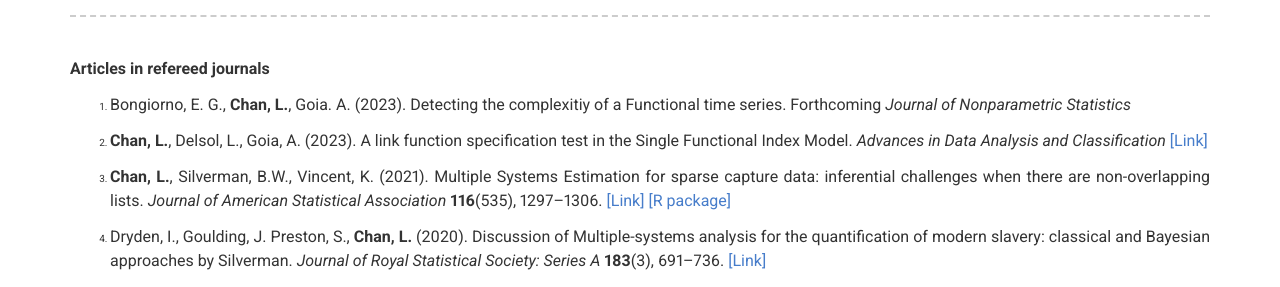
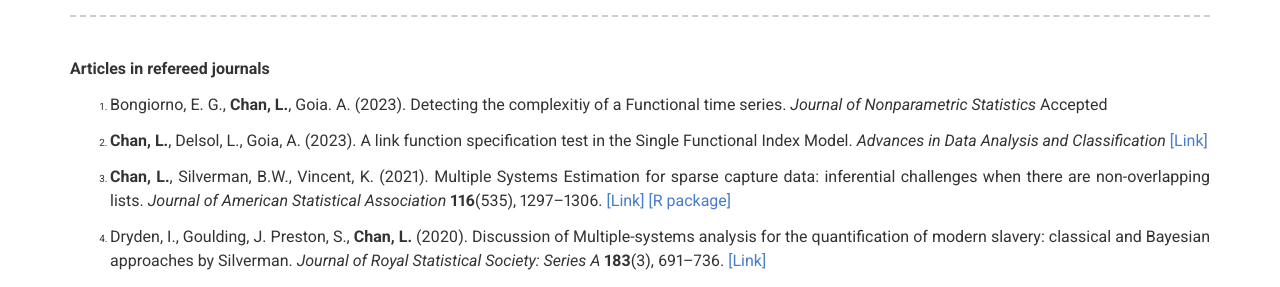
Before and after one commit to Laxchan/Laxchan.github.io, a Jekyll site: the page built from index.md, in a window 1280 px wide and 900 px high, scrolled down 1680 px. Shown: the part 165-452 px from the top of the window. Built offline with Jekyll 4.4.1, drawn with Linux system fonts in a browser that asks for light colours.

Commit message:
Update _config.yml

```diff
--- a/_config.yml
+++ b/_config.yml
@@ -45,9 +45,10 @@
 
   **Articles in refereed journals**
 
-  1. Bongiorno, E. G., **Chan, L.**, Goia. A. (2023). Detecting the complexitiy of a Functional time series. Forthcoming *Journal of Nonparametric Statistics*
+  1. Bongiorno, E. G., **Chan, L.**, Goia. A. (2023). Detecting the complexitiy of a Functional time series. *Journal of Nonparametric Statistics* Accepted
 
-  1. **Chan, L.**, Delsol, L., Goia, A. (2023). A link function specification test in the Single Functional Index Model. *Advances in Data Analysis and Classification* [[Link]](https://doi.org/10.1007/s11634-023-00545-7)
+  1. **Chan, L.**, Delsol, L., Goia, A. (2023). A link function specification test in the Single Functional Index Model. *Advances in Data Analysis and Classification*
+  [[Link]](https://doi.org/10.1007/s11634-023-00545-7)
 
   1. **Chan, L.**, Silverman, B.W., Vincent, K. (2021). Multiple Systems Estimation for sparse capture data: inferential challenges when
   there are non-overlapping lists. *Journal of American Statistical Association* **116**(535), 1297--1306. [[Link]](https://www.tandfonline.com/doi/full/10.1080/01621459.2019.1708748)
```
